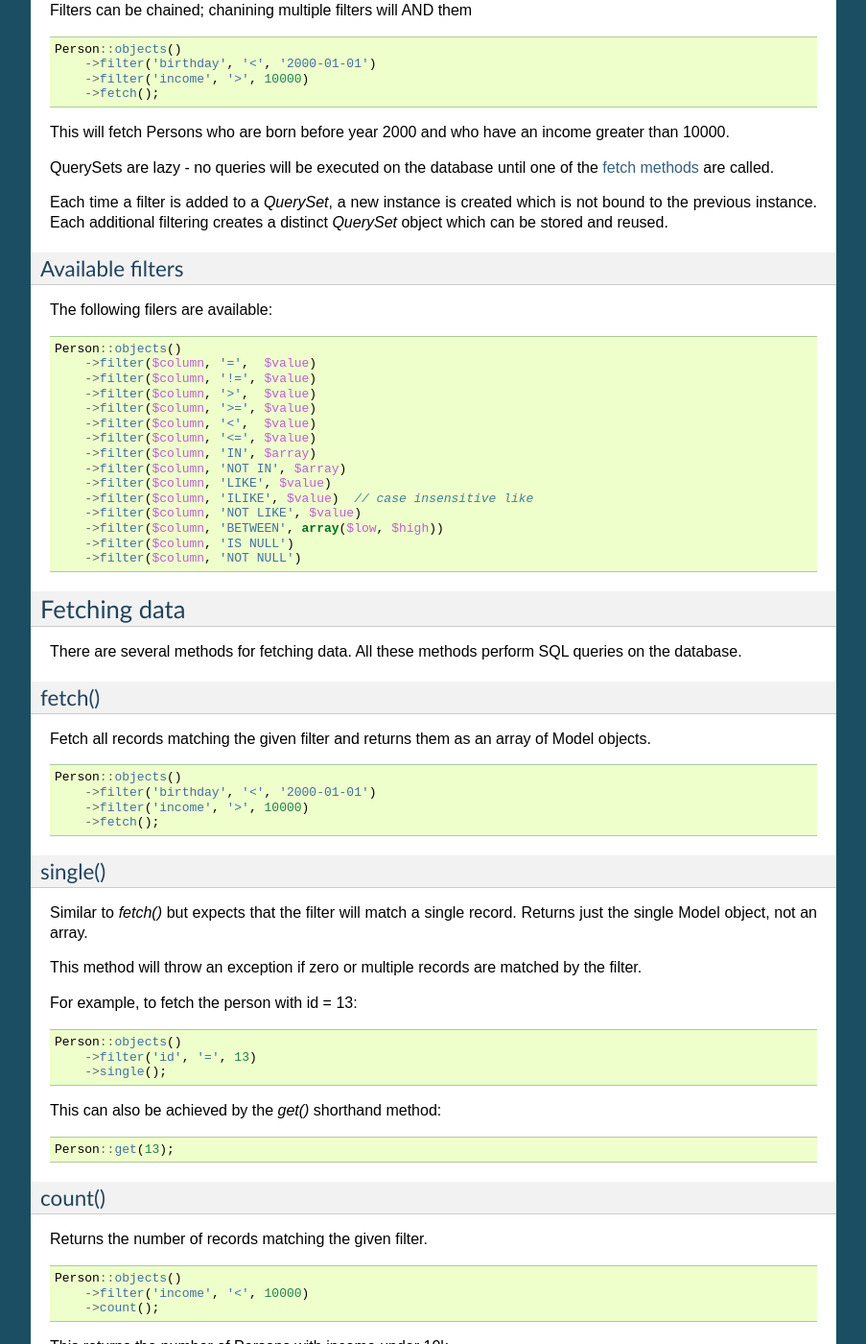
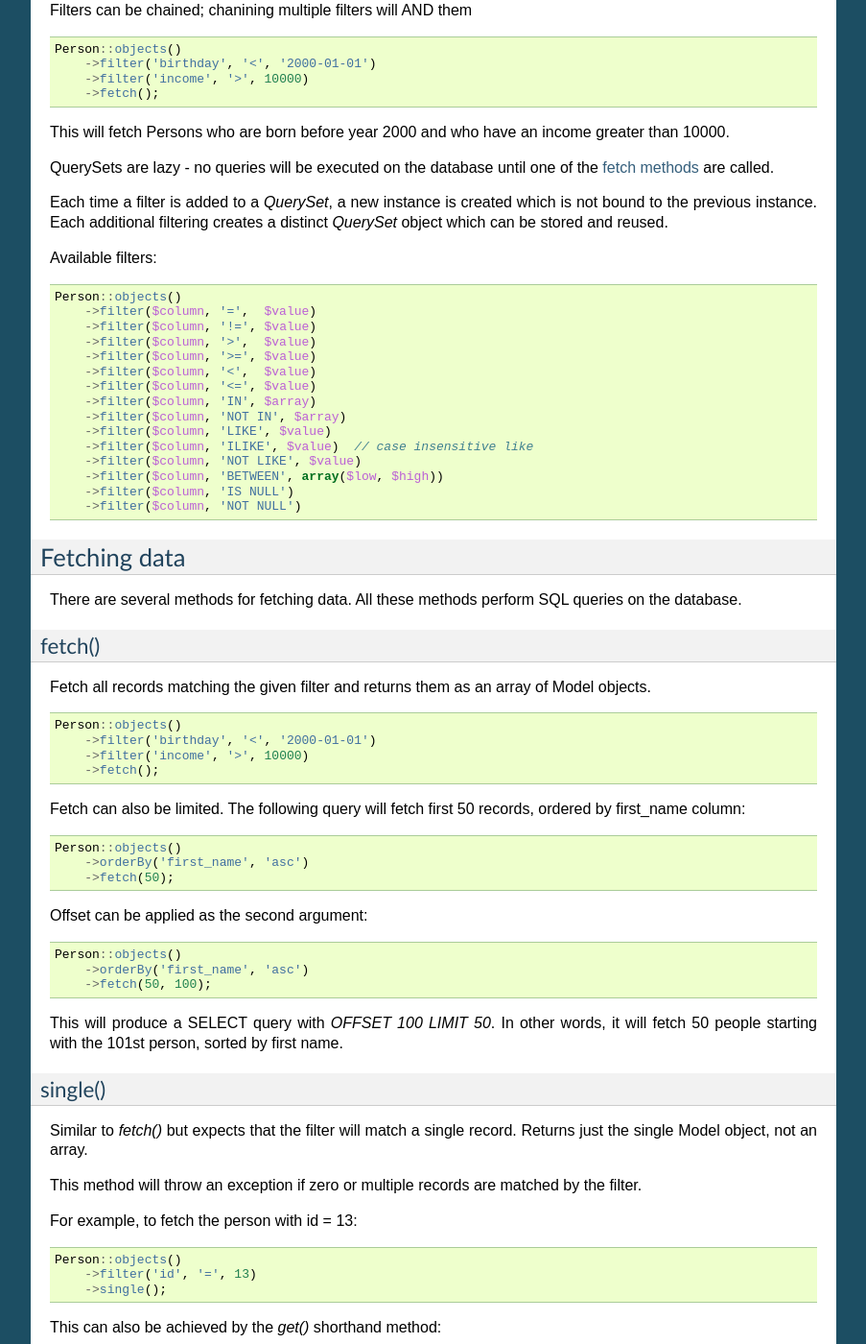
Before and after one commit to ihabunek/phormium, a Sphinx documentation site: the page built from docs/usage.rst, in a window 1280 px wide and 1400 px high, scrolled down 907 px. Shown: the whole window at 96% size, without its empty margins (198-1101 px from the left). Built offline with Sphinx 7.4.7, drawn with Linux system fonts in a browser that asks for light colours.

Commit message:
Improved docs

```diff
--- a/docs/usage.rst
+++ b/docs/usage.rst
@@ -79,10 +79,7 @@ Each time a filter is added to a `QuerySet`, a new instance is created which is
 not bound to the previous instance. Each additional filtering creates a distinct
 `QuerySet` object which can be stored and reused.
 
-Available filters
-~~~~~~~~~~~~~~~~~
-
-The following filers are available:
+Available filters:
 
 .. code-block:: php
 
@@ -120,6 +117,26 @@ Model objects.
         ->filter('birthday', '<', '2000-01-01')
         ->filter('income', '>', 10000)
         ->fetch();
+
+Fetch can also be limited. The following query will fetch first 50 records,
+ordered by first_name column:
+
+.. code-block:: php
+
+    Person::objects()
+        ->orderBy('first_name', 'asc')
+        ->fetch(50);
+
+Offset can be applied as the second argument:
+
+.. code-block:: php
+
+    Person::objects()
+        ->orderBy('first_name', 'asc')
+        ->fetch(50, 100);
+
+This will produce a SELECT query with `OFFSET 100 LIMIT 50`. In other words, it
+will fetch 50 people starting with the 101st person, sorted by first name.
 
 single()
 ~~~~~~~~
```
Also changed, not shown: README.md (+10 -4 lines).
